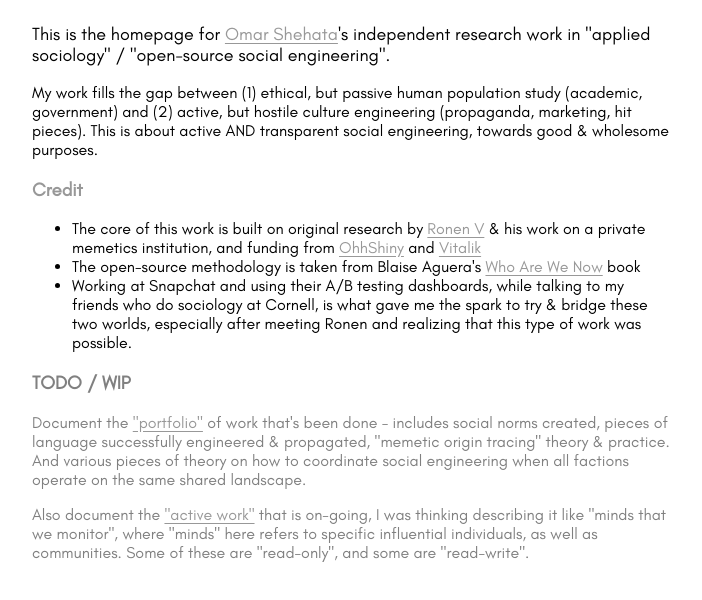
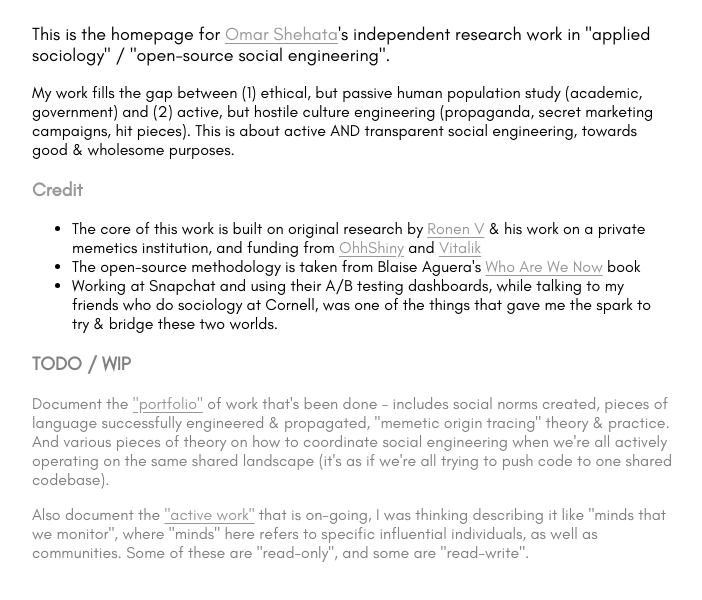
Before and after one commit to OmarShehata/prosocial-engineering, a website built with Vite: page index.html in a window 1280 px wide. Shown: the whole page, without its empty margins (288-990 px from the left). Built offline with nearby package versions, Linux system fonts and the light colour scheme.

Commit message:
language tweaks

```diff
--- a/index.html
+++ b/index.html
@@ -14,7 +14,7 @@
       </p>
 
       <p>
-        My work fills the gap between (1) ethical, but passive human population study (academic, government) and (2) active, but hostile culture engineering (propaganda, marketing, hit pieces). This is about active AND transparent social engineering, towards good & wholesome purposes.
+        My work fills the gap between (1) ethical, but passive human population study (academic, government) and (2) active, but hostile culture engineering (propaganda, secret marketing campaigns, hit pieces). This is about active AND transparent social engineering, towards good & wholesome purposes.
       </p>
 
       <h3>
@@ -29,7 +29,7 @@
           The open-source methodology is taken from Blaise Aguera's <a href="https://whoarewenow.net/">Who Are We Now</a> book
         </li>
         <li>
-          Working at Snapchat and using their A/B testing dashboards, while talking to my friends who do sociology at Cornell, is what gave me the spark to try & bridge these two worlds, especially after meeting Ronen and realizing that this type of work was possible.
+          Working at Snapchat and using their A/B testing dashboards, while talking to my friends who do sociology at Cornell, was one of the things that gave me the spark to try & bridge these two worlds.
         </li>
       </ul>
 
@@ -37,7 +37,7 @@
         TODO / WIP
       </h3>
       <p style="color:gray">
-        Document the <a href="https://github.com/OmarShehata/prosocial-engineering/issues/1">"portfolio"</a> of work that's been done - includes social norms created, pieces of language successfully engineered & propagated, "memetic origin tracing" theory & practice. And various pieces of theory on how to coordinate social engineering when all factions operate on the same shared landscape.
+        Document the <a href="https://github.com/OmarShehata/prosocial-engineering/issues/1">"portfolio"</a> of work that's been done - includes social norms created, pieces of language successfully engineered & propagated, "memetic origin tracing" theory & practice. And various pieces of theory on how to coordinate social engineering when we're all actively operating on the same shared landscape (it's as if we're all trying to push code to one shared codebase).
       </p>
       <p style="color:gray">
         Also document the <a href="https://github.com/OmarShehata/prosocial-engineering/issues/2">"active work"</a> that is on-going, I was thinking describing it like "minds that we monitor", where "minds" here refers to specific influential individuals, as well as communities. Some of these are "read-only", and some are "read-write".
@@ -64,5 +64,17 @@
 
     </main>
 
+    <script>
+      // ?labels=bug,help-wanted
+      // fetch('https://api.github.com/repos/OmarShehata/prosocial-engineering/issues')
+      // .then(res => res.json())
+      // .then(issues => {
+      //   issues.forEach(issue => {
+      //     // issue.comments_url -> can fetch this
+      //     console.log(issue)
+      //   });
+      // });
+    </script>
+
   </body>
 </html>
```
